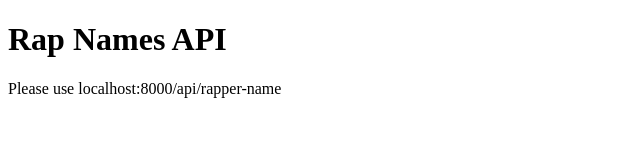
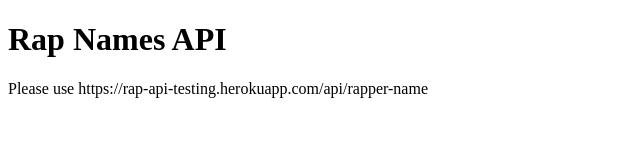
Before and after one commit to yuness001/rap-names-api, a website: page index.html in a window 1280 px wide. Shown: the whole page, without its empty margins (0-640 px from the left). Drawn offline with Linux system fonts and the light colour scheme.

Commit message:
html update

```diff
--- a/index.html
+++ b/index.html
@@ -10,7 +10,7 @@
 
 <body>
     <h1>Rap Names API</h1>
-    <p>Please use localhost:8000/api/rapper-name</p>
+    <p>Please use https://rap-api-testing.herokuapp.com/api/rapper-name</p>
 </body>
 
 </html>
```
